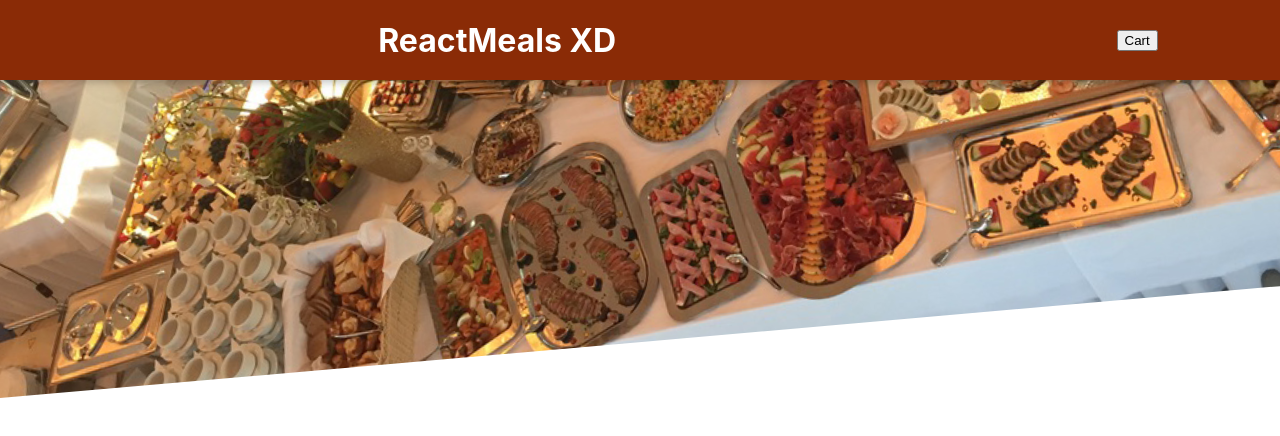
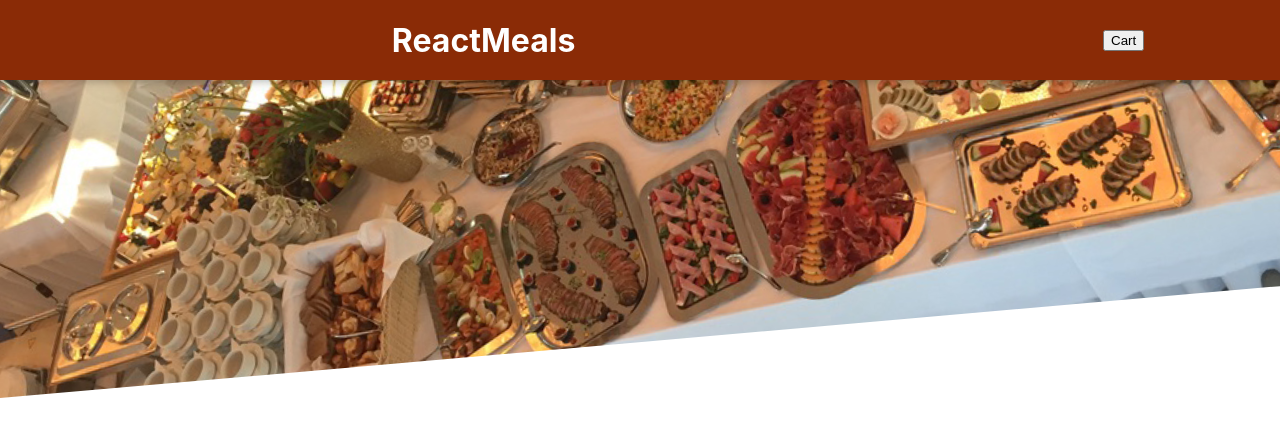
Before and after one commit to DeamonDev/node-js-learning, a React (Create React App) app: page / in a window 1280 px wide. Shown: the top 436 px of the page. Built offline with nearby package versions, Linux system fonts and the light colour scheme.

Commit message:
getting rid on 'XD'

```diff
--- a/src/components/Layout/Header.js
+++ b/src/components/Layout/Header.js
@@ -7,7 +7,7 @@ const Header = (props) => {
   return (
     <React.Fragment>
       <header className={classes.header}>
-        <h1>ReactMeals XD</h1>
+        <h1>ReactMeals</h1>
         <button>Cart</button>
       </header>
       <div className={classes['main-image']}>
```
